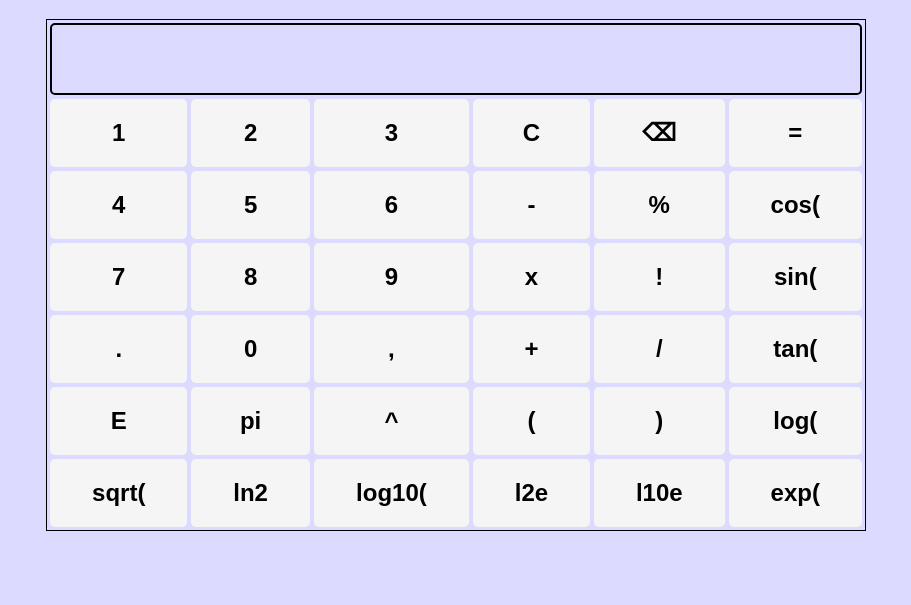
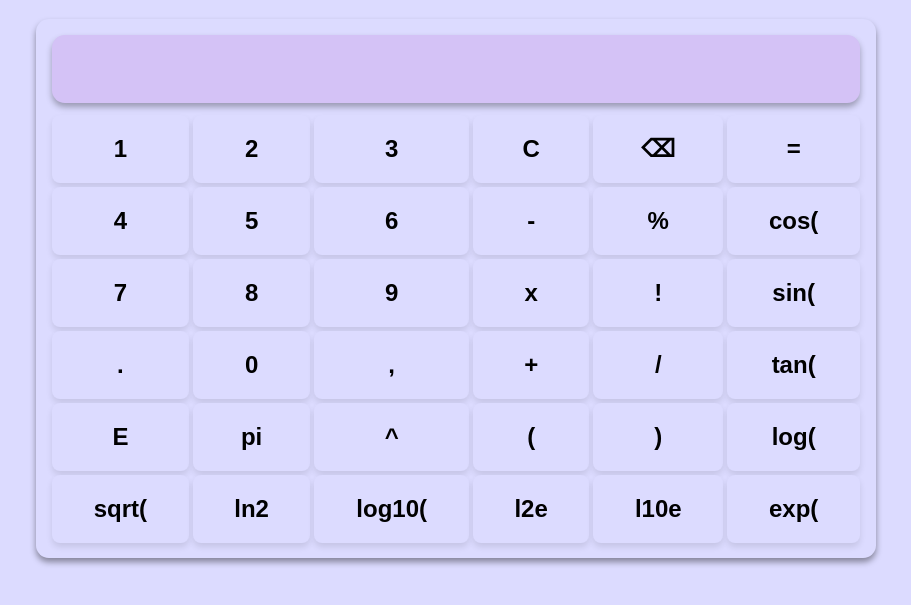
Before and after one commit to vitthal4545/Scientific_Calculator, a plain HTML site: page index.html in a window 1280 px wide. Shown: the part 61-666 px from the top of the page, without its empty margins (184-1095 px from the left). Drawn offline with nearby package versions, Linux system fonts and the light colour scheme.

Commit message:
added some extra styling throungh css

```diff
--- a/style.css
+++ b/style.css
@@ -1,27 +1,30 @@
 *{
     background-color: hsla(241, 100%, 93%, 1);
-
 }
 
 table {
-	border: 1px solid black;
 	margin-left: auto;
 	margin-right: auto;
-    background-color: hsla(241, 100%, 93%, 1);
     color: #fff; /* White text */
-
-
+    padding: 0.8rem;
+    border-radius: 0.8rem;
+    box-shadow: 0px 4px 6px rgba(0, 0, 0, 0.4);
 }
 
 input[type="button"] {
 	width: 100%;
 	padding: 20px 40px;
-	background-color: whitesmoke;
+    box-shadow: 0px 4px 6px rgba(0, 0, 0, 0.1);
 	color: black;
 	font-size: 24px;
 	font-weight: bold;
 	border: none;
-	border-radius: 5px;
+	border-radius: 8px;
+    transition: 0.3s ease-in;
+}
+
+input[type="button"]:hover{
+    box-shadow: 0px 4px 6px rgba(0, 0, 0.3, 0.5);
 }
 
 input[type="text"] {
@@ -30,8 +33,12 @@ input[type="text"] {
 	font-weight: bold;
 	border: none;
 	border-radius: 5px;
-	border: 2px solid black;
 	text-align: left;
+    box-shadow: 0px 4px 6px rgba(0, 0, 0, 0.3);
+    border-radius: 0.8rem;
+    /* background-color: hsla(241, 100%, 93%, 1); */
+    background-color: #d4c2f6;
+    margin-bottom: 0.5rem;
 }
 
 display {
```
